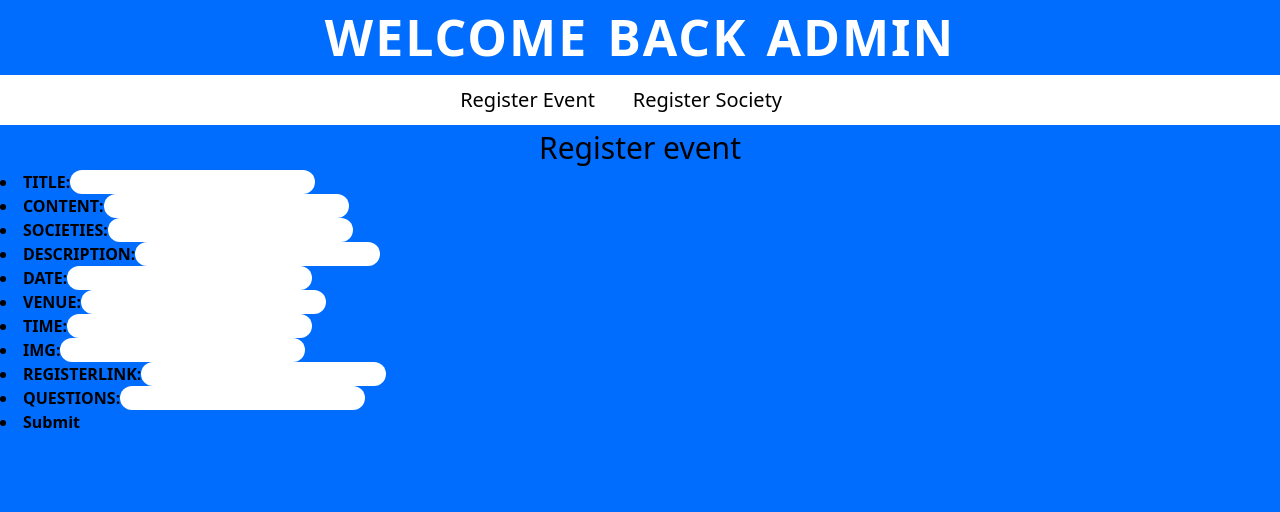
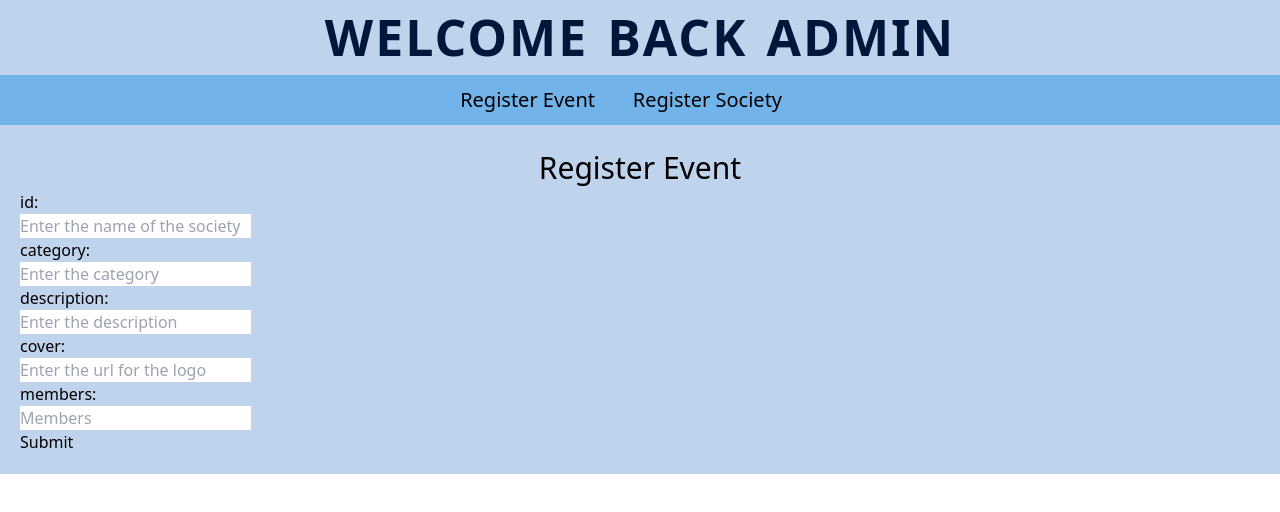
Before and after one commit to Rohan27s/Unfiltered-connect, a React (Vite) app: page /adminPanel in a window 1280 px wide. Both pictures are taken after a click on the button "Register Event". Shown: the top 512 px of the page. Built offline with nearby package versions, Linux system fonts and the light colour scheme.

Commit message:
form added

```diff
--- a/src/App.css
+++ b/src/App.css
@@ -562,20 +562,20 @@ article.nextSlide {
   width: 150px
 }
 .main-admin{
-  background: #006dff;
-  height: 100vh;
+
+  background: #c0d3ec;
 }
 .admin-head h1{
   text-align: center;
   font-size: 50px;
-  color: white;
+  color: rgb(0, 22, 59);
   font-weight: 700;
   letter-spacing: 2px;
   word-spacing: 4px;
   text-transform: uppercase;
 }
 .admin-nav{
-  background-color: white;
+  background-color: rgb(114, 180, 234);
 }
 .admin-nav ul{
   width: 100%;
@@ -589,6 +589,9 @@ margin-right: 3%;
   display: inline-block;
 
 }
+.register-event{
+  padding: 20px;
+}
 .register-event h1{
   font-size: 30px;
 text-align: center;
@@ -596,7 +599,18 @@ text-align: center;
 .event-form li{
 text-transform: uppercase;
 font-weight: 600;
+list-style: lower-roman;
+margin-bottom: 2%;
 }
 .event-form li input{
   border-radius: 15px;
+  margin-left: 5%;
 }
+.event-submit{
+  background-color: white;
+  color: black;
+  padding: 10px;
+  border-radius: 12px;
+  margin-left: 150px;
+  margin-top: 10px;
+}
--- a/src/pages/SocietyDetails.jsx
+++ b/src/pages/SocietyDetails.jsx
@@ -24,11 +24,11 @@ const SocietyDetails = () => {
           <div className="soc-banner">
             <img src={blog.cover} alt='cover' />
             <header>
-              <h1 style={{color:'#006dff'}}>{blog.title}</h1>
+              <h1 style={{color:'#006dff'}}>{blog.id}</h1>
             </header>
           </div>
           <div className='about-soc-div'>
-          <h2 className='about-soc-head'>What {blog.title} is about?</h2>
+          <h2 className='about-soc-head'>What {blog.id} is about?</h2>
           <p className='blog-desc'>{blog.description}</p>
           </div>
           <div className="about-soc">
--- a/src/partials/admin/RegisterEvent.jsx
+++ b/src/partials/admin/RegisterEvent.jsx
@@ -3,21 +3,27 @@ import React from 'react'
 const RegisterEvent = () => {
     return (
         <div className='register-event'>
-            <h1>Register event</h1>
-            <form action="" className='event-form'>
-                <li><label/>title:<input type="text" /></li>
-                <li><label/>content:<input type="text" /></li>
-                <li><label/>societies:<input multiple={true} /></li>
-                <li><label/>description:<input type="textarea" /></li>
-                <li><label/>date:<input type="text" /></li>
-                <li><label/>venue:<input type="text" /></li>
-                <li><label/>time:<input type="text" /></li>
-                <li><label/>img:<input type="text" /></li>
-                <li><label/>registerLink:<input type="text" /></li>
-                <li><label/>questions:<input multiple={true} /></li>
-                <li><button>Submit</button></li>
-            </form>
+        <div>
+          <div>
+            <h1>Register Event</h1>
+            <div>id:</div>
+            <input type="text" placeholder="Enter the name of the society" required />
+          </div>
+          <div>
+            <div>category:</div>
+            <input type="text" placeholder="Enter the category" />
+          </div>
+          <div>description:</div>
+          <input type="text" placeholder="Enter the description" required />
+          <div>cover:</div>
+          <input type="text" placeholder="Enter the url for the logo" required />
+          <div>members:</div>
+          <input type="text" placeholder="Members" required />
+          <div><button>Submit</button></div>
+          <div>
+          </div>
         </div>
+      </div>
     )
 }
 
--- a/src/partials/admin/RegisterSociety.jsx
+++ b/src/partials/admin/RegisterSociety.jsx
@@ -1,8 +1,72 @@
 import React from 'react'
-
+import { useState } from 'react'
 const RegisterSociety = () => {
+  const [members, setMembers] = useState({
+    President:"",
+    VicePresident:"",
+    GeneralSecretary:"",
+    EventsHead:"",
+    DesignHead:"",
+    PRandOutreachHead:"",
+    ContentHead:""
+    // President:President,
+    // VicePresident:VicePresident,
+    // GeneralSecretary:GeneralSecretary,
+    // EventsHead:EventsHead,
+    // DesignHead:DesignHead,
+    // PRandOutreachHead:PRandOutreachHead,
+    // ContentHead:ContentHead,
+  })
+  const [details, setDetails] = useState({
+    id:"",
+    category:"",
+    description:"",
+    members:members
+  })
+  const handleChange = (e) =>{
+//  const {name,value}=e.target;
+//  setDetails((prev)=>{
+//   return {...prev,[name]:value}
+//  })
+  const { name, value } = e.target;
+  setDetails({
+      ...details,
+      [name]: value,
+  });
+  }
+  const handleChange1 = (e) =>{
+    //  const {name,value}=e.target;
+    //  setDetails((prev)=>{
+    //   return {...prev,[name]:value}
+    //  })
+      const { name, value } = e.target;
+      setMembers({
+          ...members,
+          [name]: value,
+      });
+      console.log(members);
+      }
+  const handleSubmit=(e)=>{
+    e.preventDefault();
+    console.log(details);
+  }
   return (
-    <div>RegisterSociety</div>
+    <div className='register-event'>
+      <form onSubmit={handleSubmit}>
+        <h3>id:</h3><input type="text" name="id" onChange={handleChange}/>
+        <h3>category:</h3><input type="text" name="category" onChange={handleChange}/>
+        <h3>description:</h3><input type="text" name="description" onChange={handleChange}/>
+        <h2>Core Members</h2>
+        <h3>President:</h3><input type="text" name="President" onChange={handleChange1}/>
+        <h3>VicePresident:</h3><input type="text" name="VicePresident" onChange={handleChange1}/>
+        <h3>GeneralSecretary:</h3><input type="text" name="GeneralSecretary" onChange={handleChange1}/>
+        <h3>EventsHead:</h3><input type="text" name="EventsHead" onChange={handleChange1}/>
+        <h3>DesignHead:</h3><input type="text" name="DesignHead" onChange={handleChange1}/>
+        <h3>PRandOutreachHead:</h3><input type="text" name="PRandOutreachHead" onChange={handleChange1}/>
+        <h3>ContentHead:</h3><input type="text" name="ContentHead" onChange={handleChange1}/>
+        <div><button type="submit">Submit</button></div>
+      </form>
+    </div>
   )
 }
 
```
Also changed, not shown: src/partials/config/data.js (+0 -4 lines).
